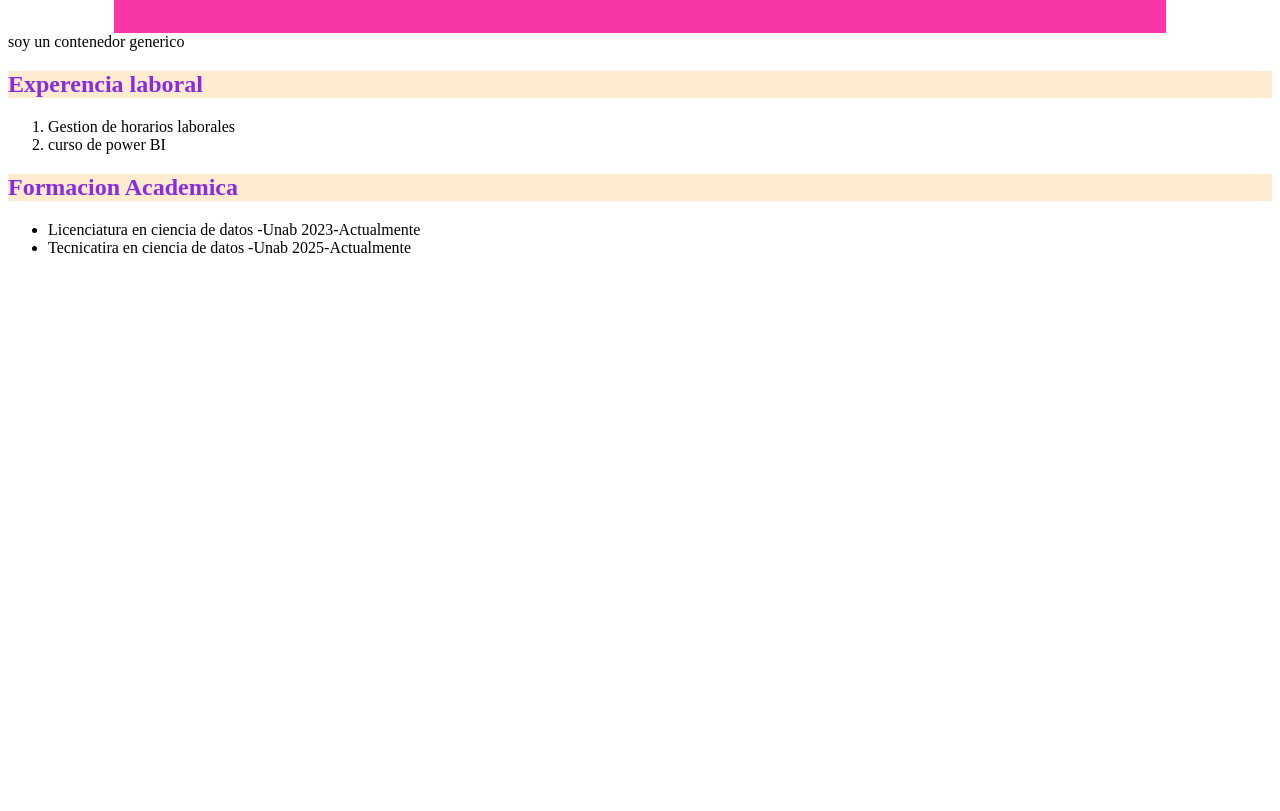
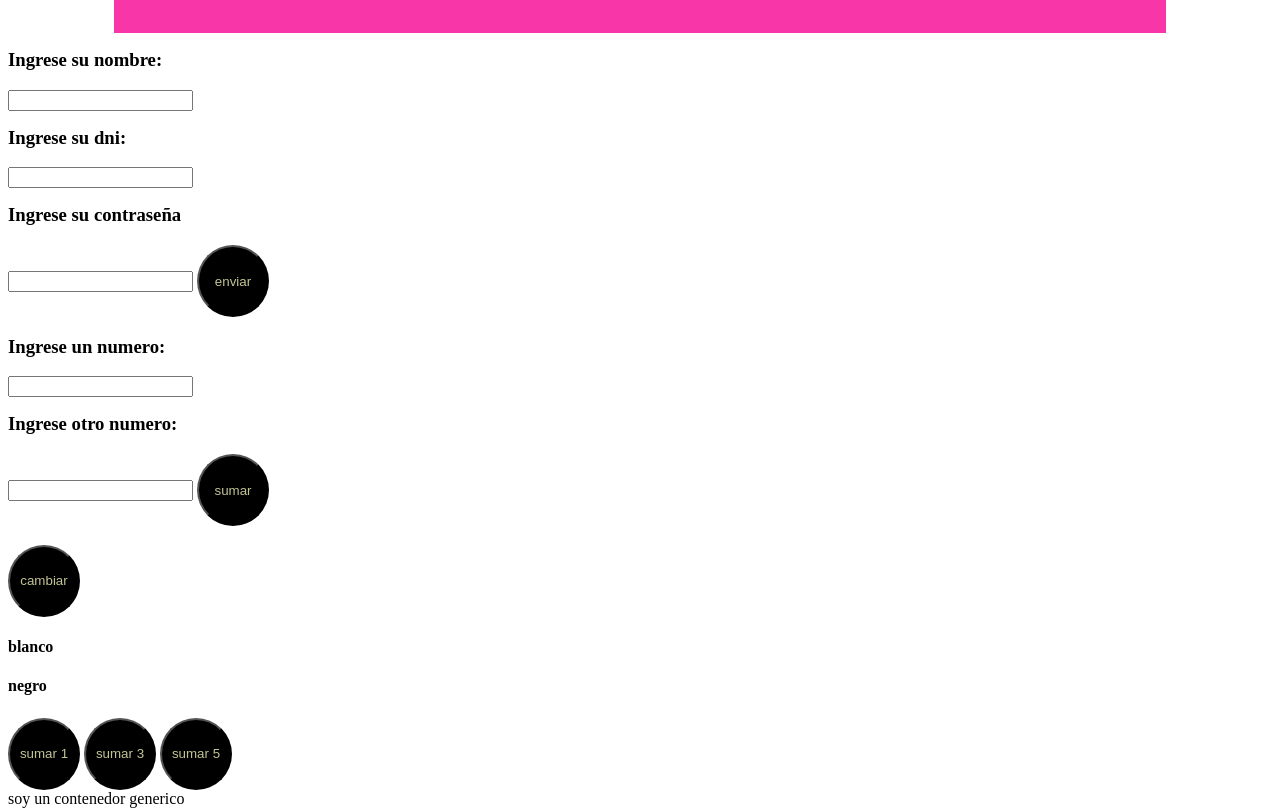
Before and after one commit to ciro2235/paginas_web, a plain HTML site: page index.html in a window 1280 px wide. Shown: the part 1180-1991 px from the top of the page. Before the commit the page ends 1453 px from the top, so only its background shows below. Drawn offline with Linux system fonts and the light colour scheme.

Commit message:
funciones basicas_js

```diff
--- a/index.html
+++ b/index.html
@@ -18,6 +18,32 @@
         <li class="paginas"><a href="pages/pagina2.html">pagina 2</a></li>
         <li class="paginas"><a href="pages/pagina3.html">pagina 3</a></li>
        </ul>
+    <h3>Ingrese su nombre:</h3>
+    <input type="text" id="nombre">
+    <h3>Ingrese su dni:</h3>
+    <input type="number" id="dni">
+    <h3>Ingrese su contraseña</h3>
+    <input type="password" id="password">
+    <button class="boton fondoNegro" id="saludar" onclick="saludar()">enviar</button>
+    <h3 id="mensaje"></h3>
+
+
+    <h3>Ingrese un numero:</h3>
+    <input type="number" id="num1">
+    <h3>Ingrese otro numero:</h3>
+    <input type="number" id="num2">
+    <button class="boton fondoNegro" id="sumar" onclick="sumar()">sumar</button>
+    <h3 id="resultado"></h3>
+
+    <button class="boton fondoNegro" onclick="cambiar()">cambiar</button>
+    <h4 id="blanco">blanco</h4>
+    <h4 id="negro">negro</h4>
+
+    <h5 id="contador"></h5>
+    <button class="boton fondoNegro" onclick="sumador(1)">sumar 1</button>
+    <button class="boton fondoNegro" onclick="sumador(4)">sumar 3</button>
+    <button class="boton fondoNegro" onclick="sumador(5)">sumar 5</button>
+
        <div>soy un contenedor generico</div>
         <section class="Eperiencia">
 
--- a/main.js
+++ b/main.js
@@ -1,3 +1,36 @@
+function saludar(){
+    let  nombre = document.getElementById("nombre").value
+
+    document.getElementById("mensaje").innerText = "hola " + nombre
+}
+
+function sumar(){
+    let num1 = Number(document.getElementById("num1").value)
+    let num2 = Number(document.getElementById("num2").value)
+    document.getElementById("resultado").innerText = num1 + num2
+}
+
+let blanco = true
+
+function cambiar(){
+    blanco= !blanco
+    if(blanco==true){
+        document.getElementById("blanco").style.display = "none"
+        document.getElementById("negro").style.display = "block"
+    }
+    else{
+        document.getElementById("blanco").style.display = "block"
+        document.getElementById("negro").style.display = "none"
+    }
+}
+
+
+let contador = 0
+function sumador(params){
+    contador = contador + params
+    document.getElementById("contador").innerText = contador
+}
+
 console.log("hola mundo");
 //alert("funciona");
 
--- a/style.css
+++ b/style.css
@@ -1,3 +1,7 @@
+h3 {
+    margin-top: 1rem;
+}
+
 p {
     background-color:  #2851A3;
     color: white;
```
